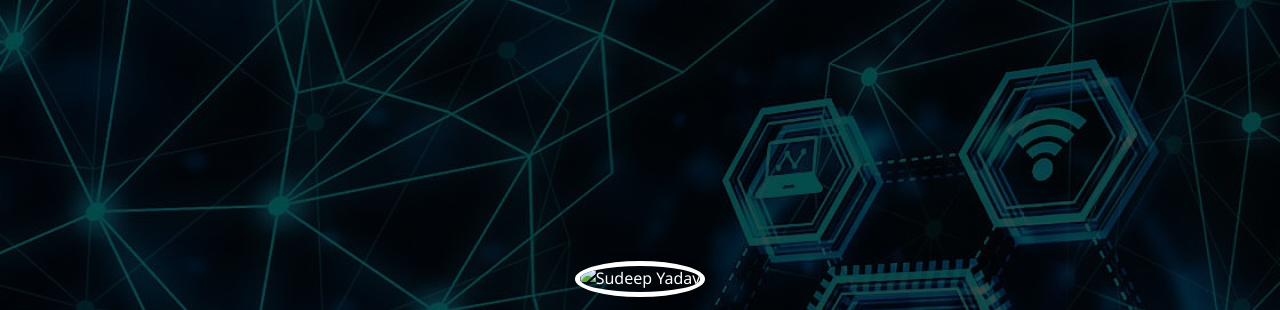
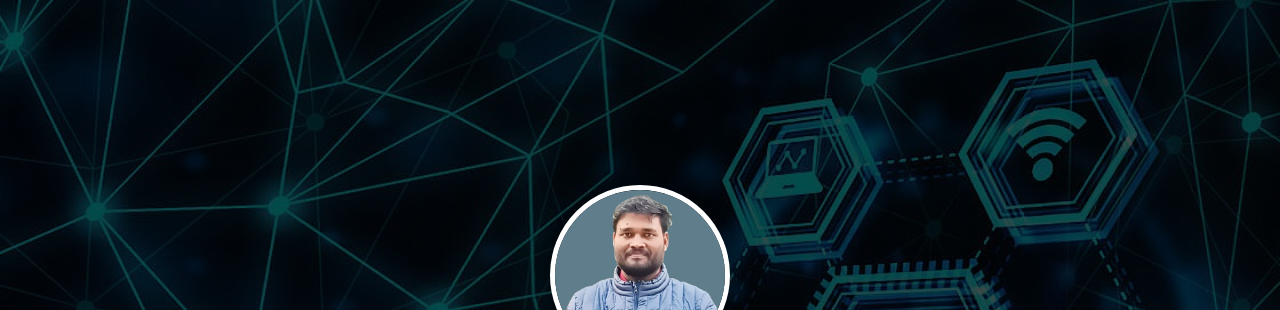
Before and after one commit to sudeepyadav5/sudeepyadav5.github.io, a plain HTML site: page index.html in a window 1280 px wide. Shown: the top 310 px of the page. Drawn offline with Linux system fonts and the light colour scheme.

Commit message:
Update index.html
code changes

```diff
--- a/index.html
+++ b/index.html
@@ -535,7 +535,7 @@
     <!-- Header Section -->
     <header>
         <div class="header-content">
-            <img src="SPPhoto.jpeg" alt="Sudeep Yadav" class="profile-img">
+            <img src="Sudeep_Passport_Photo.jpeg" alt="Sudeep Yadav" class="profile-img">
             <h1>Sudeep Yadav</h1>
             <p class="tagline">Software Development Engineer in Test | ISTQB Certified | Expert in Selenium & Appium Automation with Python</p>
             <div class="social-links">
```
